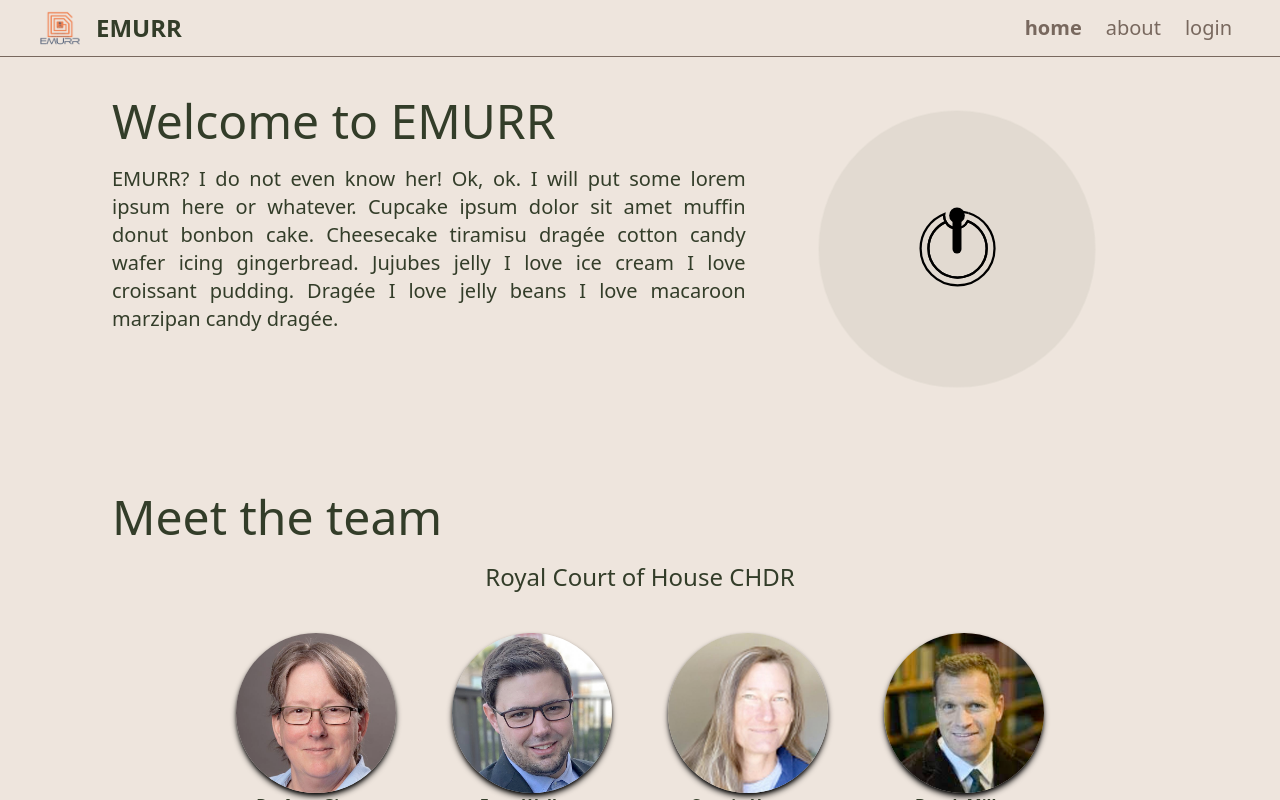
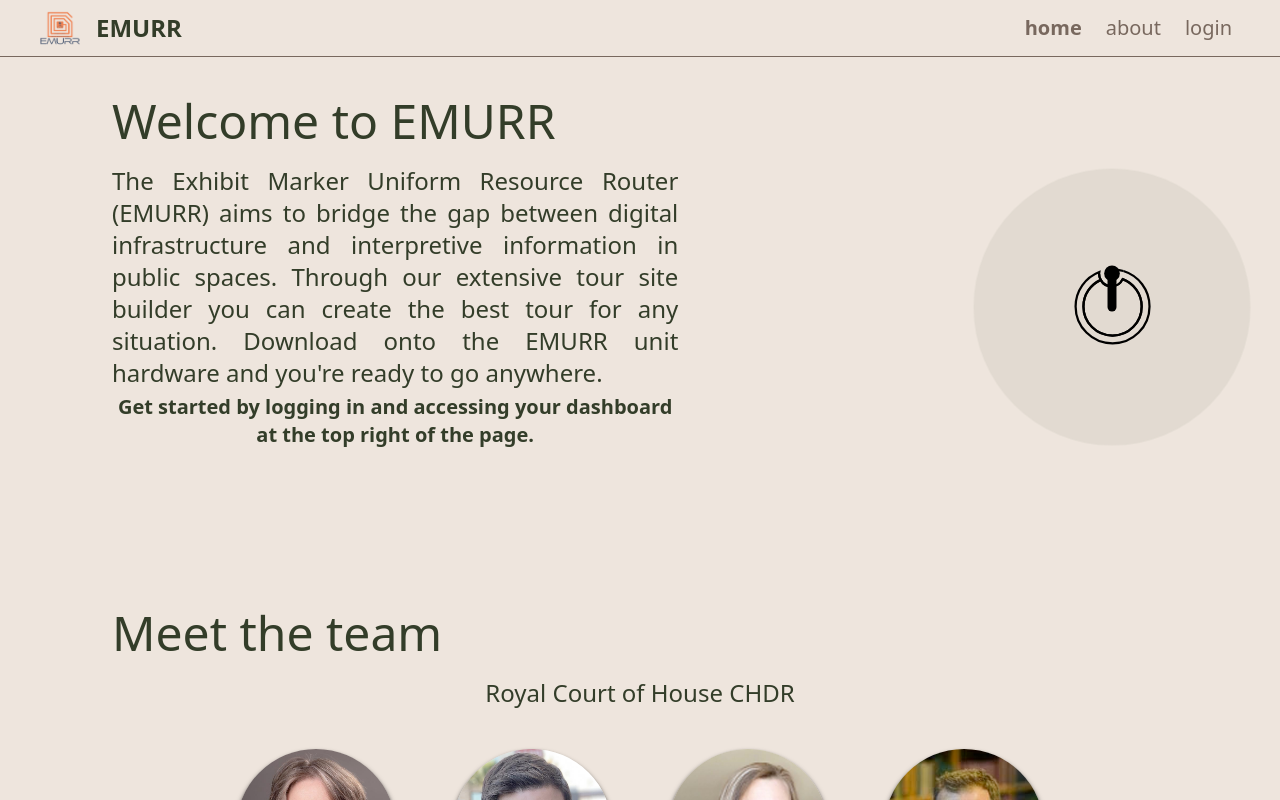
Before and after one commit to emurr-ucf/emurr, a Next.js app: page / in a window 1280 px wide. Built offline with nearby package versions, Linux system fonts and the light colour scheme; no server answers.

Commit message:
new UI text edits

```diff
--- a/src/pages/index.tsx
+++ b/src/pages/index.tsx
@@ -10,13 +10,18 @@ const HomePage: NextPage = () => (
       <div className="flex flex-col px-28 mt-10">
         <div className="text-5xl font-light">Welcome to EMURR</div>
         <div className="flex justify-between mt-5">
-          <div className="w-3/5 text-xl font-light text-justify">
-            EMURR? I do not even know her! Ok, ok. I will put some lorem ipsum
-            here or whatever. Cupcake ipsum dolor sit amet muffin donut bonbon
-            cake. Cheesecake tiramisu dragée cotton candy wafer icing
-            gingerbread. Jujubes jelly I love ice cream I love croissant
-            pudding. Dragée I love jelly beans I love macaroon marzipan candy
-            dragée.
+          <div className="flex flex-col">
+            <div className="w-3/5 text-2xl font-light text-justify">
+              The Exhibit Marker Uniform Resource Router (EMURR) aims to bridge
+              the gap between digital infrastructure and interpretive
+              information in public spaces. Through our extensive tour site
+              builder you can create the best tour for any situation. Download
+              onto the EMURR unit hardware and you're ready to go anywhere.
+            </div>
+            <div className="w-3/5 text-xl text-center font-bold mt-1">
+              Get started by logging in and accessing your dashboard at the top
+              right of the page.
+            </div>
           </div>
           <div className="flex justify-center w-2/5 items-center">
             <Logo />
```
